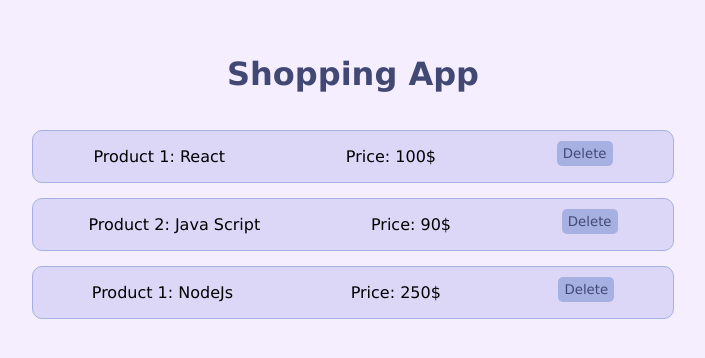
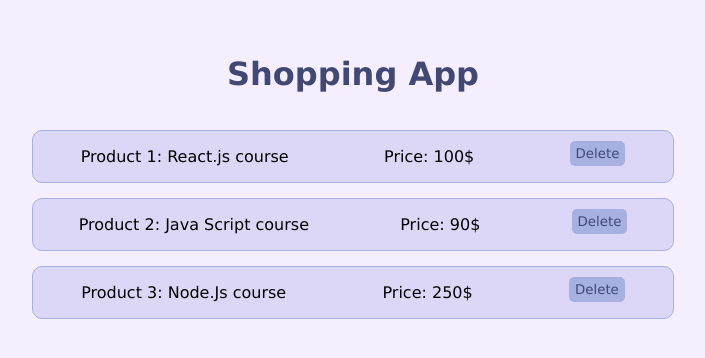
Before and after one commit to sabasaber/React-course, a React (Create React App) app: page / in a window 1280 px wide. Shown: the part 126-484 px from the top of the page, without its empty margins (287-992 px from the left). Built offline with nearby package versions, Linux system fonts and the light colour scheme.

Commit message:
deleteHandler function created

```diff
--- a/src/components/Product/ProductList.js
+++ b/src/components/Product/ProductList.js
@@ -7,21 +7,22 @@
 
     state={
         Products:[
-                  {num:"1", title:"React" , price:"100$", key:"1"},
-                  {num:"2", title:"Java Script" , price:"90$", key:"2"},
-                  {num:"1", title:"NodeJs" , price:"250$", key:"3"},
+                  {num:"1", title:"React.js course" , price:"100$", key:"1"},
+                  {num:"2", title:"Java Script course" , price:"90$", key:"2"},
+                  {num:"3", title:"Node.Js course" , price:"250$", key:"3"},
                   ],
     }
 
-    clickHandler=(id)=>{
+    deleteHandler=(id)=>{
 
-        console.log(id);
-    }
+        const filteredstate = this.state.Products.filter((p)=>p.key!==id);
+        this.setState({Products:filteredstate});
+    };
 
     render() {
         return <div>
             {this.state.Products.map((product)=>{
-                   return <Product num={product.num} name={product.title} price={product.price} key={product.key} click={()=>this.clickHandler('product was clicked')}/>;
+                   return <Product num={product.num} name={product.title} price={product.price} key={product.key} delete={()=>this.deleteHandler(product.key)} />;
             })}
         </div>
     }
```
